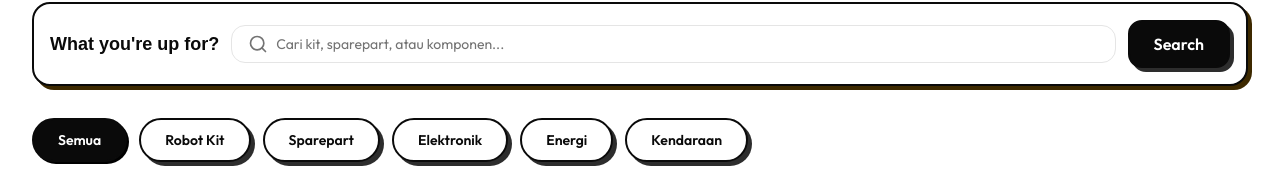
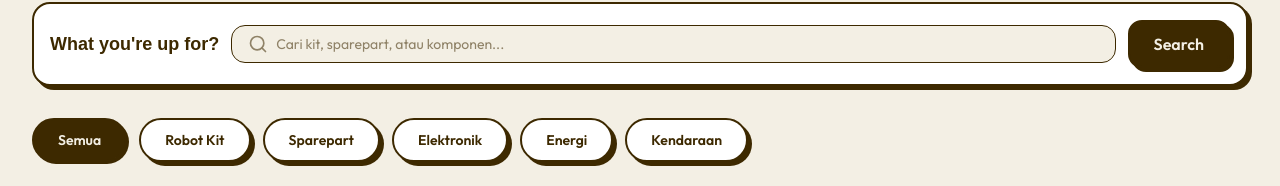
Before and after one commit to MIKO-MILO/robo-edu, a Next.js app: page /products in a window 1280 px wide. Shown: the part 766-952 px from the top of the page. Built offline with nearby package versions, Linux system fonts and the light colour scheme; a web font is replaced by a local one.

Commit message:
fix: shadcn color theme overriding custom colors

```diff
--- a/app/globals.css
+++ b/app/globals.css
@@ -26,7 +26,9 @@
   --color-card-foreground: #3D2900;
   --color-muted: #ECEAE6;            /* = secondary-100, background kartu/section pasif */
   --color-muted-foreground: #8F8267; /* teks sekunder/caption, kontras 3.3:1 (cukup utk teks besar/label) */
-  --color-border: #DBD7CD;
+
+  /* BORDER DIUBAH KE COKLAT TUA AGAR COCOK DENGAN NEO-BRUTALISM SHADOW */
+  --color-border: #3D2900;
   --color-border-strong: #C7C4BB;
   --color-ring: #2483D0;             /* = primary, buat focus ring */
 
@@ -49,6 +51,9 @@
   --color-accent-pink: #FFC0DD;
   --color-accent-orange: #FFD9A0;
   --color-accent-peach: #FFAFA3;
+
+  /* ==== ACCENT BUTTER === */
+  --color-accent-butter: #FAF1CA;
 
   /* Font */
   --font-heading: var(--font-unbounded), sans-serif;
@@ -100,24 +105,27 @@
 }
 
 :root {
-  --background: oklch(1 0 0);
-  --foreground: oklch(0.145 0 0);
-  --card: oklch(1 0 0);
-  --card-foreground: oklch(0.145 0 0);
-  --popover: oklch(1 0 0);
-  --popover-foreground: oklch(0.145 0 0);
-  --primary: oklch(0.205 0 0);
-  --primary-foreground: oklch(0.985 0 0);
-  --secondary: oklch(0.97 0 0);
-  --secondary-foreground: oklch(0.205 0 0);
-  --muted: oklch(0.97 0 0);
-  --muted-foreground: oklch(0.556 0 0);
-  --accent: oklch(0.97 0 0);
-  --accent-foreground: oklch(0.205 0 0);
-  --destructive: oklch(0.577 0.245 27.325);
-  --border: oklch(0.922 0 0);
-  --input: oklch(0.922 0 0);
-  --ring: oklch(0.708 0 0);
+  /* Nilai oklch bawaan Shadcn dihapus, diganti Hex dari @theme agar selaras & tidak nabrak */
+  --background: #F3EFE4;
+  --foreground: #3D2900;
+  --card: #FFFFFF;
+  --card-foreground: #3D2900;
+  --popover: #FFFFFF;
+  --popover-foreground: #3D2900;
+  --primary: #2483D0;
+  --primary-foreground: #DEECF8;
+  --secondary: #3D2900;
+  --secondary-foreground: #ECEAE6;
+  --muted: #ECEAE6;
+  --muted-foreground: #8F8267;
+  --accent: #FFF37E;
+  --accent-foreground: #3D2900;
+  --destructive: #7A2E22;
+  --border: #3D2900; /* Border utama sekarang menggunakan warna coklat tua */
+  --input: #DBD7CD;
+  --ring: #2483D0;
+
+  /* Sisanya (chart/sidebar) dibiarkan default sementara jika belum dikustomisasi */
   --chart-1: oklch(0.87 0 0);
   --chart-2: oklch(0.556 0 0);
   --chart-3: oklch(0.439 0 0);
@@ -183,16 +191,16 @@
    ========================================== */
 
 @utility neo-shadow {
-  box-shadow: 4px 4px 0px 0px #2D2D2D;
+  box-shadow: 4px 4px 0px 0px #3D2900;
 }
 
 @utility neo-shadow-hover {
   &:hover {
-    box-shadow: 2px 2px 0px 0px #2D2D2D;
+    box-shadow: 2px 2px 0px 0px #3D2900;
     transform: translate(2px, 2px);
   }
 }
 
 @utility neo-shadow-icon {
-  box-shadow: 2px 2px 0px 0px #2D2D2D;
+  box-shadow: 2px 2px 0px 0px #3D2900;
 }
--- a/components/user/catalog/filter-button.tsx
+++ b/components/user/catalog/filter-button.tsx
@@ -17,10 +17,11 @@ export function FilterButton({
       type="button"
       className={`
         px-6 py-2.5 rounded-full font-body font-semibold text-sm transition-all duration-100 ease-in-out active:scale-95 cursor-pointer whitespace-nowrap
+        border-2 !border-[var(--foreground)]
         ${
           isActive
-            ? "bg-foreground text-background border-2 border-foreground shadow-[2px_2px_0px_0px_rgba(0,0,0,1)]"
-            : "bg-card text-foreground border-2 border-foreground neo-shadow neo-shadow-hover"
+            ? "bg-foreground text-background shadow-[2px_2px_0px_0px_#3D2900]"
+            : "bg-card text-foreground neo-shadow neo-shadow-hover"
         }
         ${className}
       `}
--- a/components/user/catalog/hero-section.tsx
+++ b/components/user/catalog/hero-section.tsx
@@ -6,7 +6,7 @@ export function HeroSection() {
   return (
     <section className="w-full flex-grow flex flex-col md:flex-row min-h-[calc(100vh-80px)]">
       {/* Left Column: Image */}
-      <div className="w-full md:w-1/2 h-[50vh] md:h-auto relative border-b-2 md:border-b-0 border-on-surface">
+      <div className="w-full md:w-1/2 h-[50vh] md:h-auto relative border-b-2 md:border-b-0 border-foreground">
         <Image
           src="https://images.unsplash.com/photo-1503454537195-1dcabb73ffb9?w=900&q=85"
           alt="Anak-anak sedang bermain kit edukasi RoboEdu"
--- a/components/user/catalog/product-card.tsx
+++ b/components/user/catalog/product-card.tsx
@@ -30,7 +30,7 @@ export function ProductCard({
       className={`${bgColorClass} rounded-3xl p-4 flex flex-col gap-4 border-2 border-foreground shadow-[4px_4px_0px_0px_#3D2900]`}
     >
       {/* Container Gambar */}
-      <div className="bg-card rounded-2xl aspect-square overflow-hidden border border-foreground/10 relative">
+      <div className="bg-card rounded-2xl aspect-square overflow-hidden border border-foreground relative">
         <Image
           src={imageUrl}
           alt={name}
```
